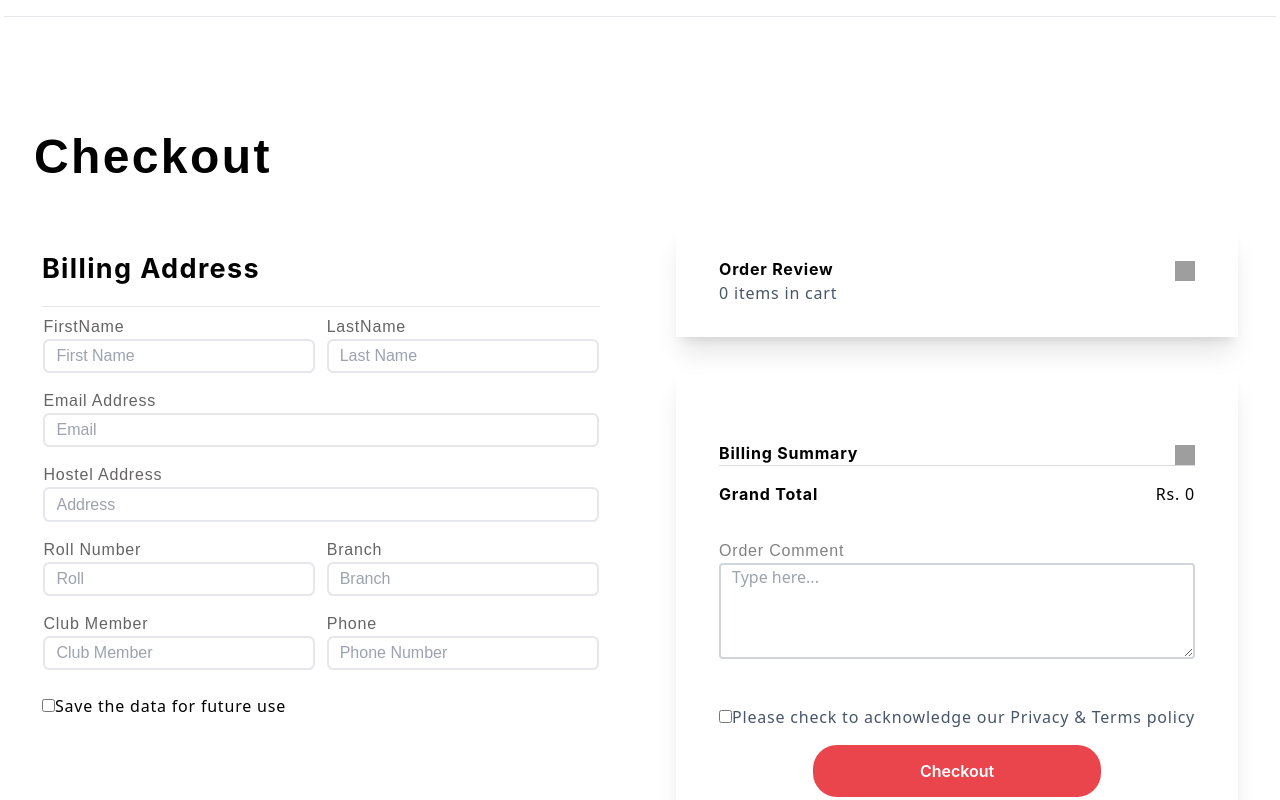
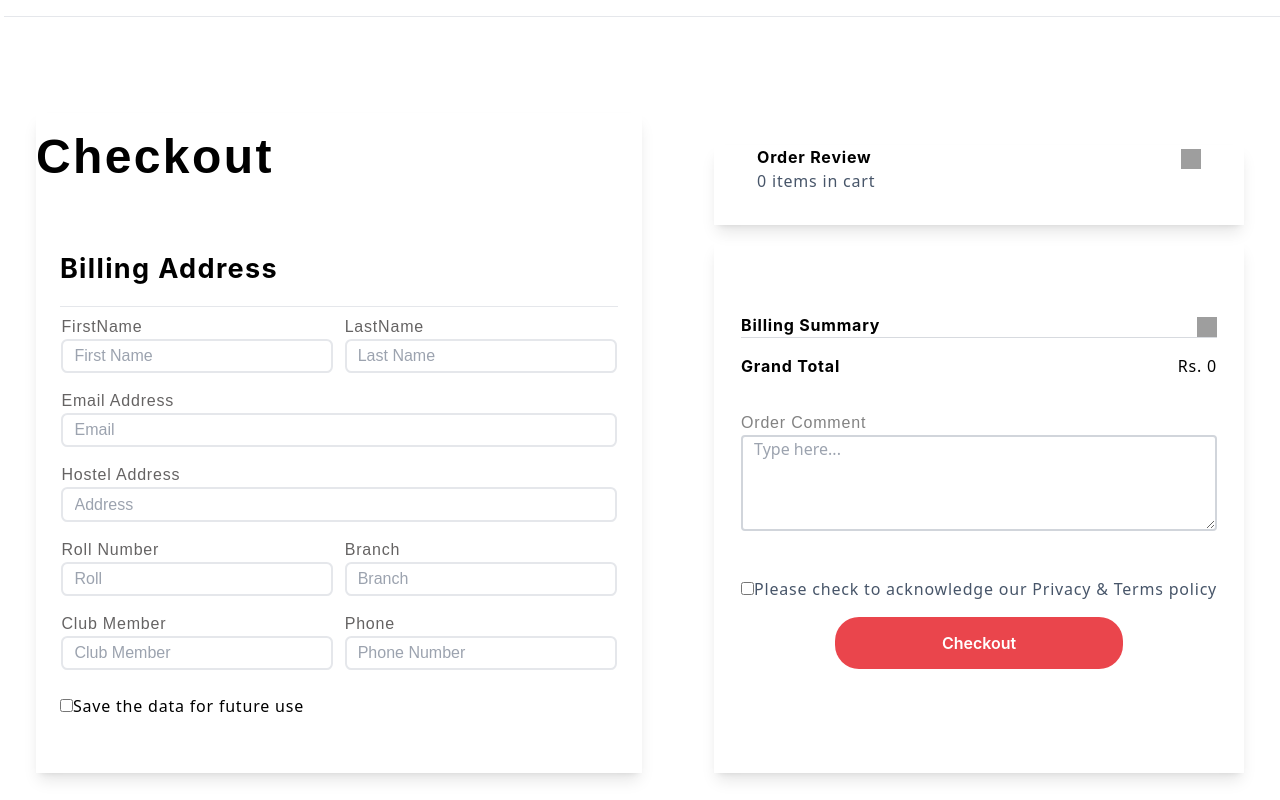
Before and after one commit to bsoc-bitbyte/GetIt, a Nuxt app: page /checkOut in a window 1280 px wide. Shown: the top 800 px of the page. Built offline with nearby package versions, Linux system fonts and the light colour scheme; grey boxes are pictures that could not be loaded.

Commit message:
Update checkOut.vue

```diff
--- a/pages/checkOut.vue
+++ b/pages/checkOut.vue
@@ -1,57 +1,57 @@
 <template>
 
   <div class = "parent mx-[0.25rem]">
-    <form @submit = "submitForm" class = "pb-[3rem] pt-[1rem] max-[1029px]:pt-[3rem]">
+    <form @submit = "submitForm" class = "pb-[3rem] pt-[1rem] max-[1119px]:pt-[3rem]">
       <hr>
 
-    <div class="flex-items max-[1029px]:flex-col max-[1019px]:items-center min-[1020px]:flex min-[1020px]:justify-around min-[1020px]:mt-[6rem]">
-      <div class="main1">
+    <div class="flex-items max-[1029px]:flex-col max-[1119px]:items-center min-[1120px]:flex min-[1120px]:justify-around min-[1120px]:mt-[6rem]">
+      <div class="main1 min-[1129px]:shadow-lg">
         <div class="heading text-[3rem] font-extrabold cursor-crosshair py-[0.5rem] subpixel-antialiased tracking-wider">
         <div class = "">Checkout</div>
       </div>
-    <div class="billing-address pt-[2.0rem] pb-[5rem] min-[1020px]:pb-[16rem] bg-white  mx-[0.5rem]">
+    <div class="billing-address pt-[2.0rem] max-[1119px]:pb-[2.5rem] min-[1120px]:pb-[2rem] bg-white mx-[0.5rem] min-[1120px]:pr-[1rem] min-[1120px]:pl-[1rem]">
       <div>
         <h2 class = "TEXT2 text-[1.69rem] font-bold subpixel antialiased  divide-gray-400/[.6]] py-[1rem] tracking-wider">Billing Address</h2>
         <hr>
       </div>
         <div class="form">
-       <div class="name min-[1020px]:flex">
+       <div class="name min-[1120px]:flex">
         <div class = "TEXT py-[0.5rem] px-[0.1rem]">
-          <label for="firstName" class = "min-[1020px]:block subpixel-antialiased tracking-wider">FirstName</label>
-          <input type="text" placeholder = "First Name" id="fn" v-model.trim.lazy="formValue.firstName" class="pl-[0.69rem] min-[1020px]:mr-[0.5rem] w-full min-[1020px]:w-[17rem] rounded-[0.4rem] py-[0.2rem] border-2 border-gray-200">
+          <label for="firstName" class = "min-[1120px]:block subpixel-antialiased tracking-wider">FirstName</label>
+          <input type="text" placeholder = "First Name" id="fn" v-model.trim.lazy="formValue.firstName" class="pl-[0.69rem] min-[1120px]:mr-[0.5rem] w-full min-[1120px]:w-[17rem] rounded-[0.4rem] py-[0.2rem] border-2 border-gray-200">
         </div>
         <div class = "TEXT py-[0.5rem] px-[0.1rem]">
-          <label for="lastName" class = "min-[1020px]:block subpixel-antialiased tracking-wider">LastName</label>
-          <input type="text" placeholder = "Last Name" id="ln" v-model.trim.lazy="formValue.lastName" class="pl-[0.69rem] w-full min-[1020px]:w-[17rem] rounded-[0.4rem] py-[0.2rem] border-2 border-gray-200">
+          <label for="lastName" class = "min-[1120px]:block subpixel-antialiased tracking-wider">LastName</label>
+          <input type="text" placeholder = "Last Name" id="ln" v-model.trim.lazy="formValue.lastName" class="pl-[0.69rem] w-full min-[1120px]:w-[17rem] rounded-[0.4rem] py-[0.2rem] border-2 border-gray-200">
         </div>
        </div>
         <div class="remaining-credentials">
           <div class = "TEXT py-[0.5rem] px-[0.1rem]">
-          <label for="email" class = "min-[1020px]:block subpixel-antialiased tracking-wider">Email Address</label>
+          <label for="email" class = "min-[1120px]:block subpixel-antialiased tracking-wider">Email Address</label>
           <input type="email" placeholder = "Email" id="email" v-model.trim.lazy="formValue.email" class="pl-[0.69rem] w-full rounded-[0.4rem] py-[0.2rem] border-2 border-gray-200">
         </div>
         <div class = "TEXT py-[0.5rem] px-[0.1rem]">
-          <label for="hostel-address" class = "min-[1020px]:block subpixel-antialiased tracking-wider">Hostel Address</label>
+          <label for="hostel-address" class = "min-[1120px]:block subpixel-antialiased tracking-wider">Hostel Address</label>
           <input type="text" placeholder = "Address" id="hostel" v-model.trim.lazy="formValue.hostel_address" class="pl-[0.69rem] w-full rounded-[0.4rem] py-[0.2rem] border-2 border-gray-200">
         </div>
-        <div class="min-[1020px]:flex">
+        <div class="min-[1120px]:flex">
           <div class = "TEXT py-[0.5rem] px-[0.1rem]">
-          <label for="roll" class = "min-[1020px]:block subpixel-antialiased tracking-wider">Roll Number</label>
-          <input type="text" placeholder = "Roll" id="roll" v-model.trim.lazy="formValue.roll" class="pl-[0.69rem]  min-[1020px]:mr-[0.5rem] w-full min-[1020px]:w-[17rem] rounded-[0.4rem] py-[0.2rem] border-2 border-gray-200">
+          <label for="roll" class = "min-[1120px]:block subpixel-antialiased tracking-wider">Roll Number</label>
+          <input type="text" placeholder = "Roll" id="roll" v-model.trim.lazy="formValue.roll" class="pl-[0.69rem]  min-[1120px]:mr-[0.5rem] w-full min-[1120px]:w-[17rem] rounded-[0.4rem] py-[0.2rem] border-2 border-gray-200">
         </div>
         <div class = "TEXT py-[0.5rem] px-[0.1rem]">
-          <label for="branch" class = "min-[1020px]:block subpixel-antialiased tracking-wider">Branch</label>
-          <input type="text" placeholder = "Branch" id="branch" v-model.trim.lazy="formValue.branch" class="pl-[0.69rem] w-full min-[1020px]:w-[17rem] rounded-[0.4rem] py-[0.2rem] border-2 border-gray-200">
+          <label for="branch" class = "min-[1120px]:block subpixel-antialiased tracking-wider">Branch</label>
+          <input type="text" placeholder = "Branch" id="branch" v-model.trim.lazy="formValue.branch" class="pl-[0.69rem] w-full min-[1120px]:w-[17rem] rounded-[0.4rem] py-[0.2rem] border-2 border-gray-200">
         </div>
         </div>
-        <div class="w-full min-[1020px]:flex">
+        <div class="w-full min-[1120px]:flex">
           <div class = "TEXT py-[0.5rem] px-[0.1rem]">
-          <label for="checked" class = "min-[1020px]:block subpixel-antialiased tracking-wider">Club Member</label>
-          <input type="text" placeholder = "Club Member" id="branch" v-model.trim.lazy="formValue.club_member" class="pl-[0.69rem]  min-[1020px]:mr-[0.5rem] w-full min-[1020px]:w-[17rem] rounded-[0.4rem] py-[0.2rem] border-2 border-gray-200">
+          <label for="checked" class = "min-[1120px]:block subpixel-antialiased tracking-wider">Club Member</label>
+          <input type="text" placeholder = "Club Member" id="branch" v-model.trim.lazy="formValue.club_member" class="pl-[0.69rem]  min-[1120px]:mr-[0.5rem] w-full min-[1120px]:w-[17rem] rounded-[0.4rem] py-[0.2rem] border-2 border-gray-200">
         </div>
         <div class = "TEXT py-[0.5rem] px-[0.1rem]">
-          <label for="phone" class = "min-[1020px]:block subpixel-antialiased tracking-wider">Phone</label>
-          <input type="tel" placeholder = "Phone Number" id="phone" v-model.trim.number.lazy="formValue.phone" class="pl-[0.69rem] w-full min-[1020px]:w-[17rem] rounded-[0.4rem] py-[0.2rem] border-2 border-gray-200">
+          <label for="phone" class = "min-[1120px]:block subpixel-antialiased tracking-wider">Phone</label>
+          <input type="tel" placeholder = "Phone Number" id="phone" v-model.trim.number.lazy="formValue.phone" class="pl-[0.69rem] w-full min-[1120px]:w-[17rem] rounded-[0.4rem] py-[0.2rem] border-2 border-gray-200">
         </div>
         </div>
        <div class = "check2 pt-[1rem]">
@@ -62,8 +62,8 @@
          </div>
         </div>
         </div>
-        <div class="right-panel mx-[0.5rem] pt-[2rem] min-[1020px]:mt-[5rem]">
-         <div class="review-panel flex justify-between min-[1020px]:shadow-xl min-[1020px]:px-[2.69rem] py-[2rem]">
+        <div class="right-panel mx-[0.5rem] max-[1119px]:pt-[0.25rem] min-[1120px]:mt-[2rem]">
+         <div class="review-panel flex justify-between min-[1120px]:shadow-lg min-[1120px]:px-[2.69rem] min-[1120px]:pb-[2rem] max-[1119px]:py-[1rem]">
           <div class="flex-col">
             <h3 class="TEXT2 tracking-wider font-bold">
               Order Review
@@ -78,7 +78,7 @@
             </button>
           </div>
          </div>
-        <div class="main3 min-[1020px]:shadow-xl pt-[2rem] mt-[2rem] pb-[3rem] min-[1020px]:px-[2.69rem]">
+        <div class="main3 min-[1120px]:shadow-lg pt-[2rem] mt-[1rem] pb-[3rem] min-[1120px]:px-[1.69rem] max-[1119px]:pt-[0rem]">
           <div class = "my-[2.5rem] divide-gray-400/[.4]">
           <div class="billing-summary-dropdown flex justify-between">
             <div>
@@ -95,12 +95,12 @@
             <h3 class = "TEXT2 text-[1rem] font-bold subpixel antialiased py-[1rem] tracking-wider">Grand Total</h3>
             <h3 class="py-[1rem] tracking-wider">Rs. {{ price }}</h3>
           </div>
-          <div class = "py-[1rem]">
+          <div class = "max-[1119px]:py-[0rem] min-[1120px]:py-[1rem]">
             <div>
               <label for="comment" class = "comment tracking-wider heading text-gray-200">Order Comment
             </label>
             </div>
-            <div class = "pb-[1.5rem]">
+            <div class = "max-[1119px]:pb-[0.5rem] min-[1120px]:pb-[1.5rem]">
             <textarea id="order-comment" placeholder="Type here..." v-model.trim.lazy = "formValue.comment" class = "border-2 border-gray-300 pl-[0.69rem] rounded-[0.25rem] w-full h-[6rem]" />
             </div>
          </div>
@@ -186,4 +186,13 @@ font-smooth: always;
 .comment{
   color:rgba(130, 130, 130, 1)
 }
+.parent{
+  position: inherit;
+  left:0;
+  top:0;
+  right:0;
+  bottom:0;
+  width:100%;
+  height:100%;
+}
 </style>
```
